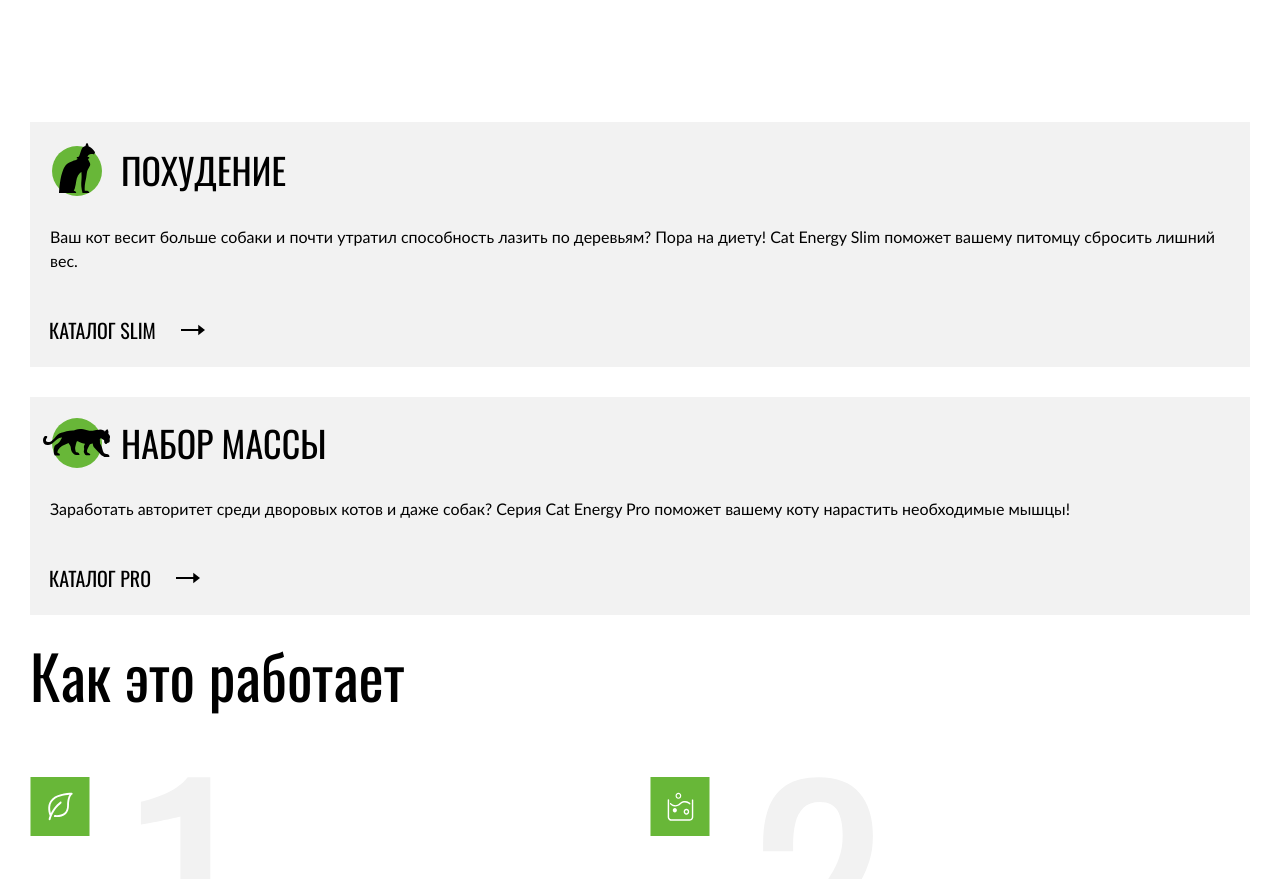
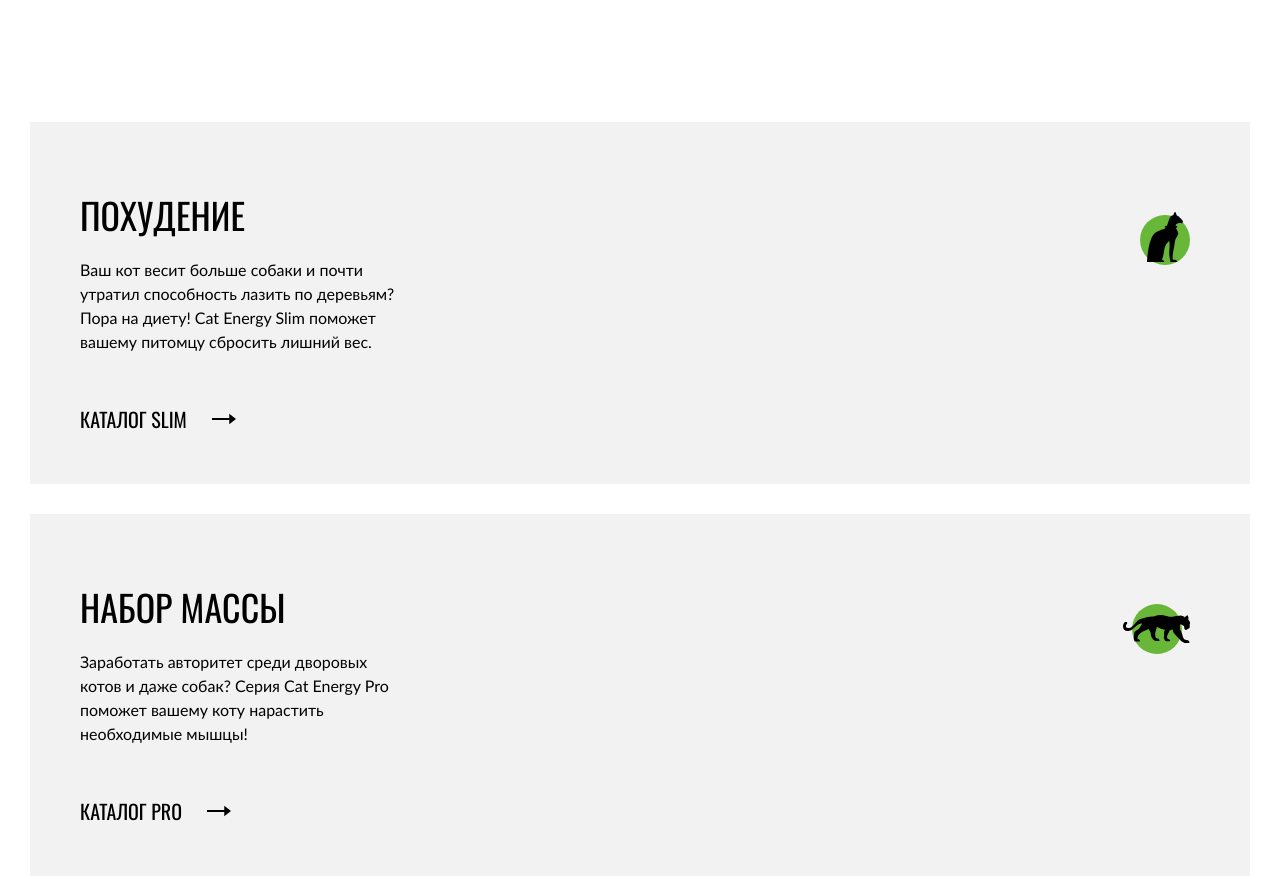
Before and after one commit to htmlacademy-adaptive/2261675-cat-energy-28, a website: page source/index.html in a window 1280 px wide. Shown: the part 800-1679 px from the top of the page. Drawn offline with nearby package versions, Linux system fonts and the light colour scheme; files that its build step writes are made by us from their sources.

Commit message:
делает мелкие блоки

```diff
--- a/source/index.html
+++ b/source/index.html
@@ -89,6 +89,7 @@
           <div class="catalog__program program">
             <div class="program__slim">
               <img
+                class="program__slim-img"
                 src="./img/svg/cat_slim.svg"
                 alt="Logo cat-slim"
                 width="50"
@@ -108,6 +109,7 @@
           <div class="catalog__program program">
             <div class="program__pro">
               <img
+                class="program__slim-img"
                 src="./img/svg/cat_pro.svg"
                 alt="Logo  cat-pro"
                 width="67"
--- a/source/sass/index/program.scss
+++ b/source/sass/index/program.scss
@@ -4,6 +4,7 @@
 
   @include tablet {
     margin-bottom: 30px;
+    position: relative;
   }
 }
 
@@ -16,6 +17,8 @@
   @include tablet {
     font-size: 36px;
     line-height: 36px;
+    padding-top: 75px;
+    padding-left: 50px;
   }
 }
 
@@ -30,6 +33,11 @@
     line-height: 24px;
     color: #000000;
     border: none;
+    padding-top: 25px;
+    padding-left: 50px;
+    padding-right: 55px;
+    padding-bottom: 50px;
+    width: 421px;
   }
 }
 
@@ -54,6 +62,9 @@
     font-size: 20px;
     line-height: 30px;
     column-gap: 25px;
+    padding-left: 50px;
+    padding-bottom: 50px;
+    padding-top: 0;
   }
 }
 
@@ -63,6 +74,18 @@
   align-items: center;
   padding-left: 22px;
   column-gap: 19px;
+
+  @include tablet {
+    padding: 0;
+  }
+}
+
+.program__slim-img {
+  @include tablet {
+    position: absolute;
+    top: 90px;
+    right: 60px;
+  }
 }
 
 .program__pro {
@@ -71,4 +94,8 @@
   align-items: center;
   padding-left: 13px;
   column-gap: 11px;
+
+  @include tablet {
+    padding: 0;
+  }
 }
```
